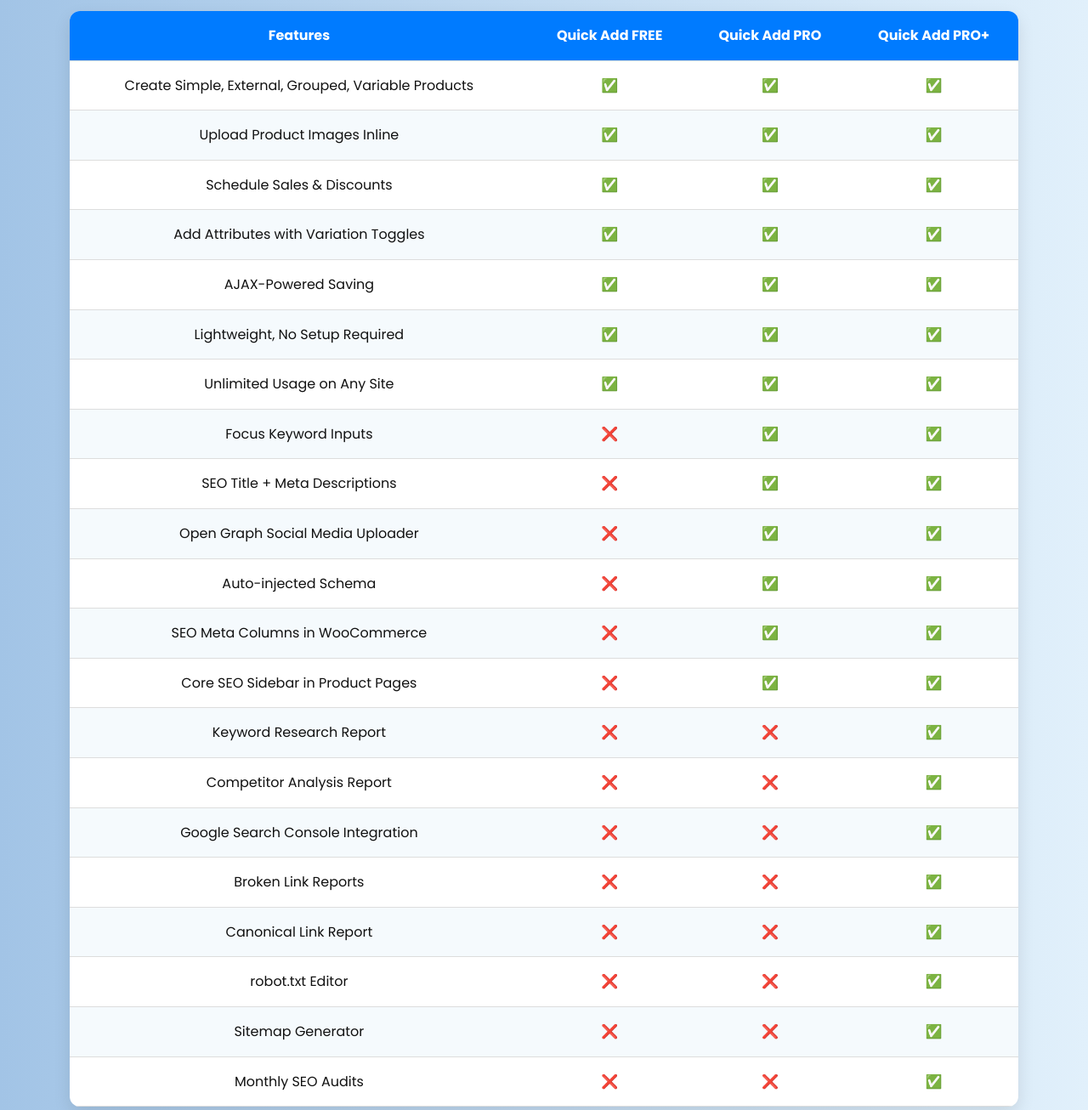
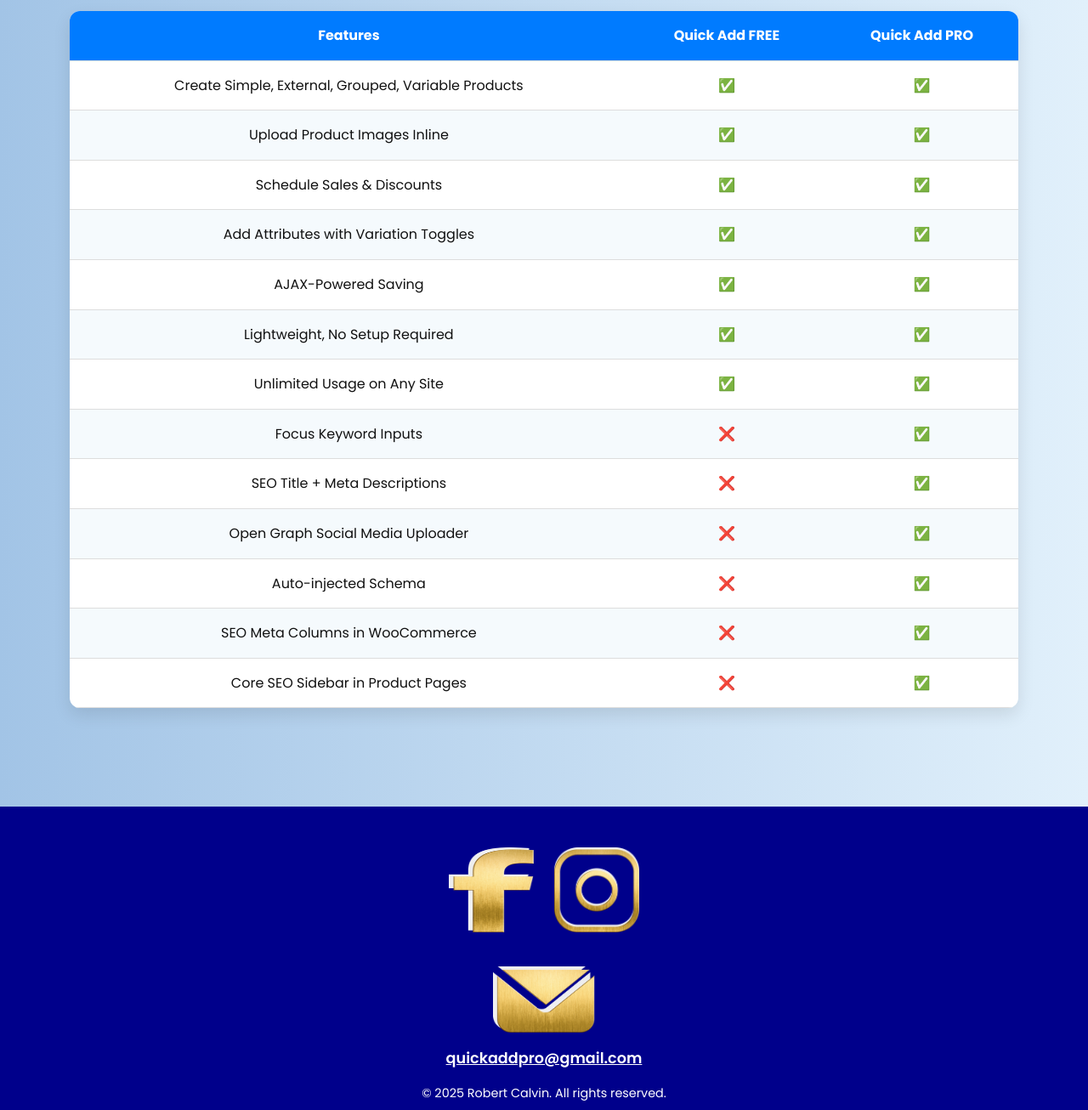
Before and after one commit to robert-calvin-dev/quickaddpro, a plain HTML site: page index.html in a window 1280 px wide. Shown: the part 3140-4446 px from the top of the page at 85% size. Drawn offline with Linux system fonts and the light colour scheme.

Commit message:
removed pro-plus

```diff
--- a/index.html
+++ b/index.html
@@ -75,10 +75,6 @@
         <!-- image: images/pro.png -->
         <a href="checkout.html"><img src="images/pro.png" alt="Quick Add Pro"></a>
       </div>
-      <div class="version-card">
-        <!-- image: images/pro-plus.png -->
-        <a href="checkout.html"><img src="images/pro-plus.png" alt="Quick Add Pro Plus"></a>
-      </div>
     </div>
   </section>
 
@@ -95,33 +91,25 @@
           <th>Features</th>
           <th>Quick Add FREE</th>
           <th>Quick Add PRO</th>
-          <th>Quick Add PRO+</th>
         </tr>
       </thead>
       <tbody>
-        <tr><td>Create Simple, External, Grouped, Variable Products</td><td>✅</td><td>✅</td><td>✅</td></tr>
-        <tr><td>Upload Product Images Inline</td><td>✅</td><td>✅</td><td>✅</td></tr>
-        <tr><td>Schedule Sales & Discounts</td><td>✅</td><td>✅</td><td>✅</td></tr>
-        <tr><td>Add Attributes with Variation Toggles</td><td>✅</td><td>✅</td><td>✅</td></tr>
-        <tr><td>AJAX-Powered Saving</td><td>✅</td><td>✅</td><td>✅</td></tr>
-        <tr><td>Lightweight, No Setup Required</td><td>✅</td><td>✅</td><td>✅</td></tr>
-        <tr><td>Unlimited Usage on Any Site</td><td>✅</td><td>✅</td><td>✅</td></tr>
-        <tr><td>Focus Keyword Inputs</td><td>❌</td><td>✅</td><td>✅</td></tr>
-        <tr><td>SEO Title + Meta Descriptions</td><td>❌</td><td>✅</td><td>✅</td></tr>
-        <tr><td>Open Graph Social Media Uploader</td><td>❌</td><td>✅</td><td>✅</td></tr>
-        <tr><td>Auto-injected Schema</td><td>❌</td><td>✅</td><td>✅</td></tr>
-        <tr><td>SEO Meta Columns in WooCommerce</td><td>❌</td><td>✅</td><td>✅</td></tr>
-        <tr><td>Core SEO Sidebar in Product Pages</td><td>❌</td><td>✅</td><td>✅</td></tr>
-        <tr><td>Keyword Research Report</td><td>❌</td><td>❌</td><td>✅</td></tr>
-        <tr><td>Competitor Analysis Report</td><td>❌</td><td>❌</td><td>✅</td></tr>
-        <tr><td>Google Search Console Integration</td><td>❌</td><td>❌</td><td>✅</td></tr>
-        <tr><td>Broken Link Reports</td><td>❌</td><td>❌</td><td>✅</td></tr>
-        <tr><td>Canonical Link Report</td><td>❌</td><td>❌</td><td>✅</td></tr>
-        <tr><td>robot.txt Editor</td><td>❌</td><td>❌</td><td>✅</td></tr>
-        <tr><td>Sitemap Generator</td><td>❌</td><td>❌</td><td>✅</td></tr>
-        <tr><td>Monthly SEO Audits</td><td>❌</td><td>❌</td><td>✅</td></tr>
+        <tr><td>Create Simple, External, Grouped, Variable Products</td><td>✅</td><td>✅</td></tr>
+        <tr><td>Upload Product Images Inline</td><td>✅</td><td>✅</td></tr>
+        <tr><td>Schedule Sales & Discounts</td><td>✅</td><td>✅</td></tr>
+        <tr><td>Add Attributes with Variation Toggles</td><td>✅</td><td>✅</td></tr>
+        <tr><td>AJAX-Powered Saving</td><td>✅</td><td>✅</td></tr>
+        <tr><td>Lightweight, No Setup Required</td><td>✅</td><td>✅</td></tr>
+        <tr><td>Unlimited Usage on Any Site</td><td>✅</td><td>✅</td></tr>
+        <tr><td>Focus Keyword Inputs</td><td>❌</td><td>✅</td></tr>
+        <tr><td>SEO Title + Meta Descriptions</td><td>❌</td><td>✅</td></tr>
+        <tr><td>Open Graph Social Media Uploader</td><td>❌</td><td>✅</td></tr>
+        <tr><td>Auto-injected Schema</td><td>❌</td><td>✅</td></tr>
+        <tr><td>SEO Meta Columns in WooCommerce</td><td>❌</td><td>✅</td></tr>
+        <tr><td>Core SEO Sidebar in Product Pages</td><td>❌</td><td>✅</td></tr>
       </tbody>
     </table>
+
   </section>
 
   <footer class="main-footer">
```
